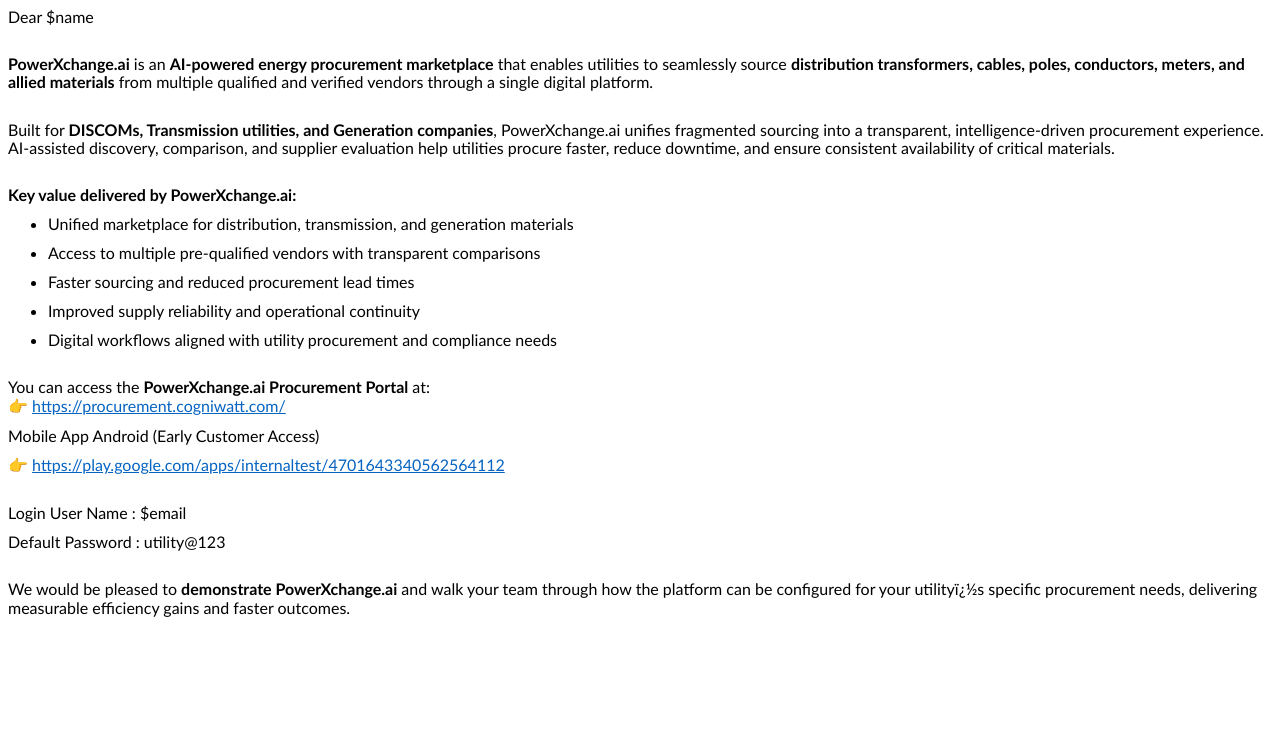
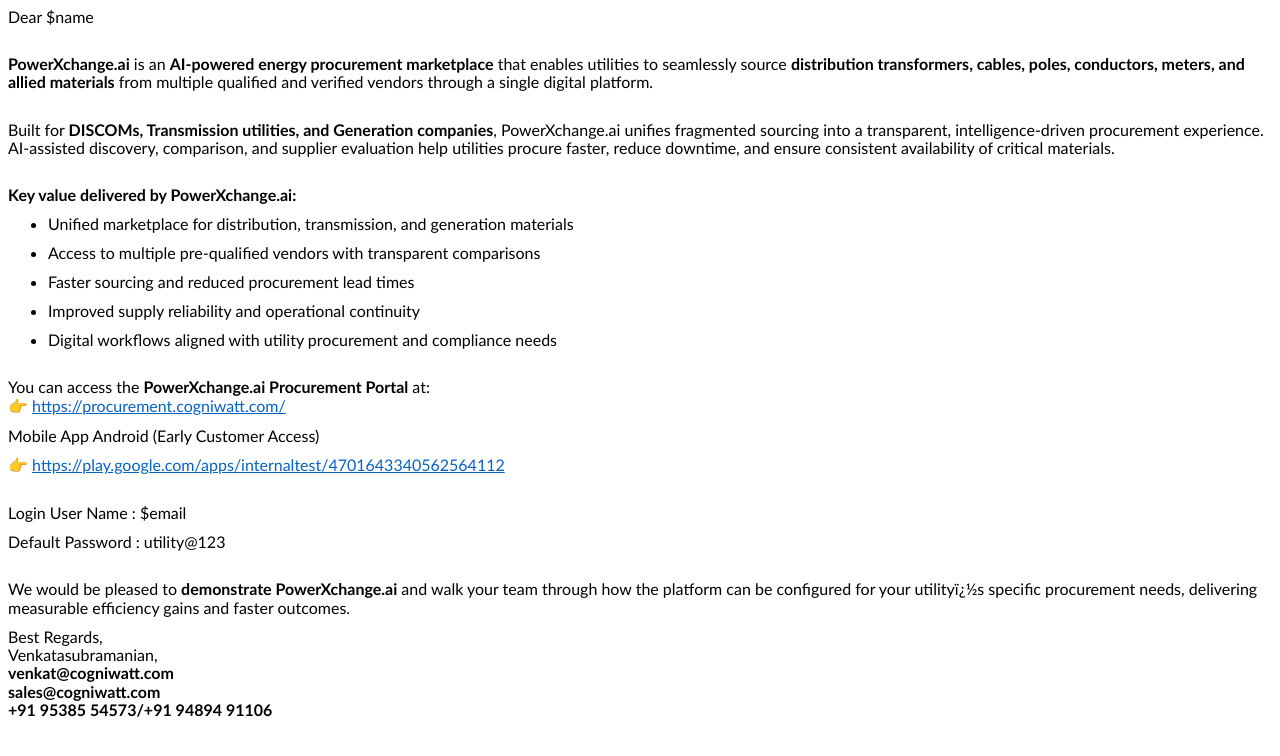
Before and after one commit to yesuvadian/Customer-API, a plain HTML site: page emailtemplate/emailtemplate.htm in a window 1280 px wide. Drawn offline with Linux system fonts and the light colour scheme.

Commit message:
email template change

```diff
--- a/emailtemplate/emailtemplate.htm
+++ b/emailtemplate/emailtemplate.htm
@@ -101,8 +101,13 @@
 utility�s specific procurement needs, delivering measurable efficiency gains
 and faster outcomes.</p>
 
-<p class=MsoNormal>&nbsp;</p>
 
+
+<p class=MsoNormal>Best Regards,<br>
+Venkatasubramanian,<br>
+<b>venkat@cogniwatt.com</b><br>
+<b>sales@cogniwatt.com</b><br>
+<b>+91 95385 54573/+91 94894 91106</b><br>
 </div>
 
 </body>
```
